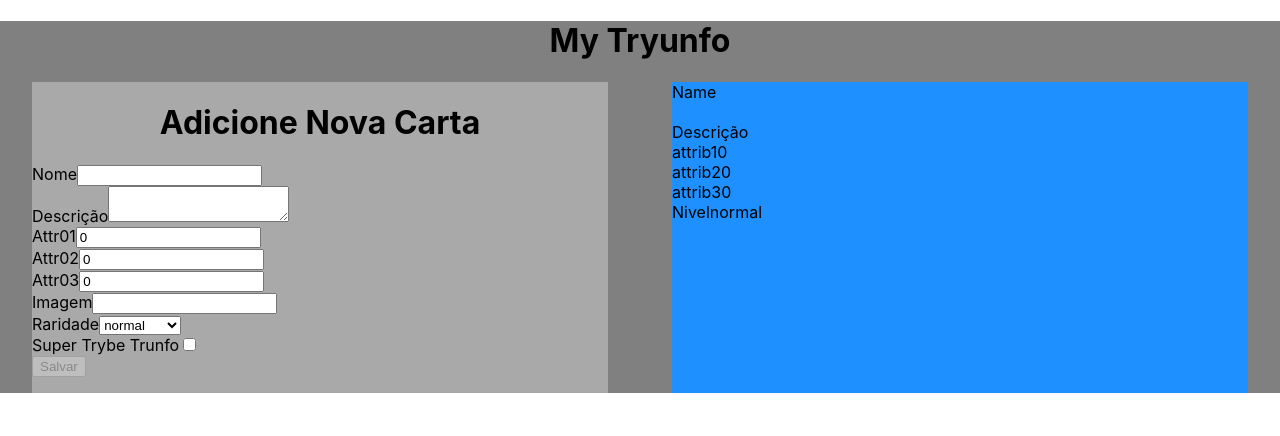
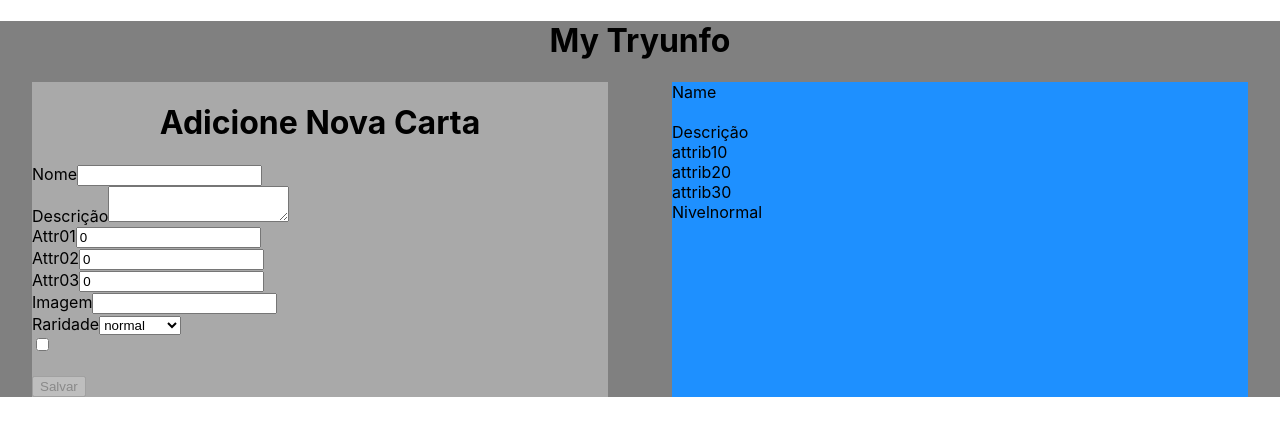
Before and after one commit to sergioajiki/tryunfo, a React (Create React App) app: page / in a window 1280 px wide. Shown: the top 436 px of the page. Built offline with nearby package versions, Linux system fonts and the light colour scheme.

Commit message:
req 7 resolvendo lint

```diff
--- a/src/App.js
+++ b/src/App.js
@@ -15,7 +15,7 @@ class App extends React.Component {
     cardRare: 'normal',
     cardTrunfo: false,
     listCardsSaved: [],
-    // hasTrunfo: false,
+    hasTrunfo: false,
     // isSaveButtonDisabled: true,
     // onInputChange: '',
     // onSaveButtonClick: '',
@@ -111,20 +111,16 @@ class App extends React.Component {
 
   };
 
-  checkHasTrunfo = () => {
-    const { listCardsSaved } = this.state;
+  hasTrunfo = () => {
+    const { listCardsSaved} = this.state;
     console.log(listCardsSaved)
-    console.log(listCardsSaved.includes({cardTrunfo: 'true'}));
-    console.log(listCardsSaved.map((card) => card.cardTrunfo.includes('true')));
-    console.log(listCardsSaved.some((item) => item.cardTrunfo === 'true'))
-  }
-  hasTrunfo = () => {
-    // logica
-    // se cardTrunfo = false exibe botão checked
-    // se cardTrunfo = true exibe mensagem
-
-  }
-
+    // console.log(listCardsSaved.includes({cardTrunfo: 'true'}));
+    // console.log(listCardsSaved.map((card) => card.cardTrunfo.includes('true')));
+    // console.log(listCardsSaved.some((item) => item.cardTrunfo === true))
+    const confirmTrunfo  = listCardsSaved.some((item) => item.cardTrunfo === true)
+    console.log(confirmTrunfo);
+    return confirmTrunfo
+    }
 
   render() {
     const {
@@ -137,7 +133,7 @@ class App extends React.Component {
       cardRare,
       cardTrunfo,
       // listCardsSaved,
-      // hasTrunfo,
+      hasTrunfo,
       // isSaveButtonDisabled,
       // onInputChange,
       // onSaveButtonClick,
@@ -149,7 +145,6 @@ class App extends React.Component {
         <div className="prin">
           <div className="formulario">
             <Form
-              checkHasTrunfo={ this.checkHasTrunfo() }
               onInputChange={ this.onInputChangeForm }
               cardName={ cardName }
               cardDescription={ cardDescription }
@@ -159,6 +154,7 @@ class App extends React.Component {
               cardImage={ cardImage }
               cardRare={ cardRare }
               cardTrunfo={ cardTrunfo }
+              hasTrunfo={ this.hasTrunfo()}
               isSaveButtonDisabled={ this.isSaveButtonDisabled() }
               onSaveButtonClick={ this.onSaveButtonClick }
             />
--- a/src/components/Form.js
+++ b/src/components/Form.js
@@ -54,7 +54,7 @@ class Form extends React.Component {
       isSaveButtonDisabled,
       onInputChange,
       onSaveButtonClick,
-      checkHasTrunfo,
+      // checkHasTrunfo,
       // listCardsSaved,
     } = this.props;
 
@@ -164,7 +164,23 @@ class Form extends React.Component {
             </select>
           </label>
           <br />
-          <label htmlFor="super-trunfo">
+          <span>
+              {
+              hasTrunfo ? <p>Você já tem um Super Trunfo em seu baralho</p>
+              :<input
+              data-testid="trunfo-input"
+              id="super-trunfo"
+              name="cardTrunfo"
+              type="checkbox"
+              // maxLength="40"
+              checked={ cardTrunfo }
+              onChange={ onInputChange }
+              required
+            />
+            }
+            </span>
+          <br />
+          {/* <label htmlFor="super-trunfo">
             Super Trybe Trunfo
             <input
               data-testid="trunfo-input"
@@ -176,8 +192,14 @@ class Form extends React.Component {
               onChange={ onInputChange }
               required
             />
-          </label>
+          </label> */}
           <br />
+          {/* <span>
+            tem button?
+            {
+`S${{ isSaveButtonDisabled }}`
+            }
+          </span> */}
           <button
             type="submit"
             data-testid="save-button"
@@ -189,7 +211,6 @@ class Form extends React.Component {
           >
             Salvar
           </button>
-          <p> { checkHasTrunfo } </p>
         </form>
       </>
     );
```
